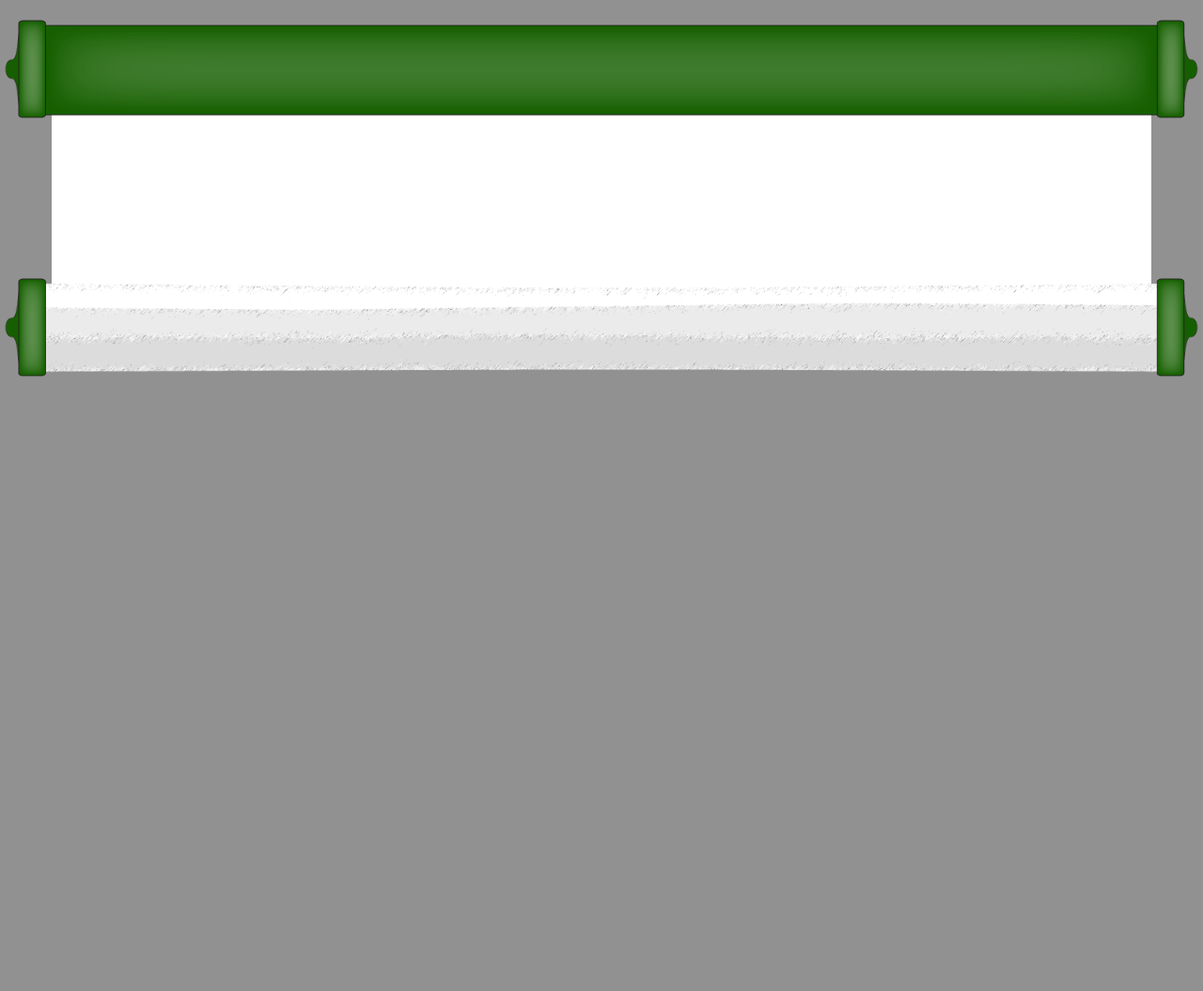
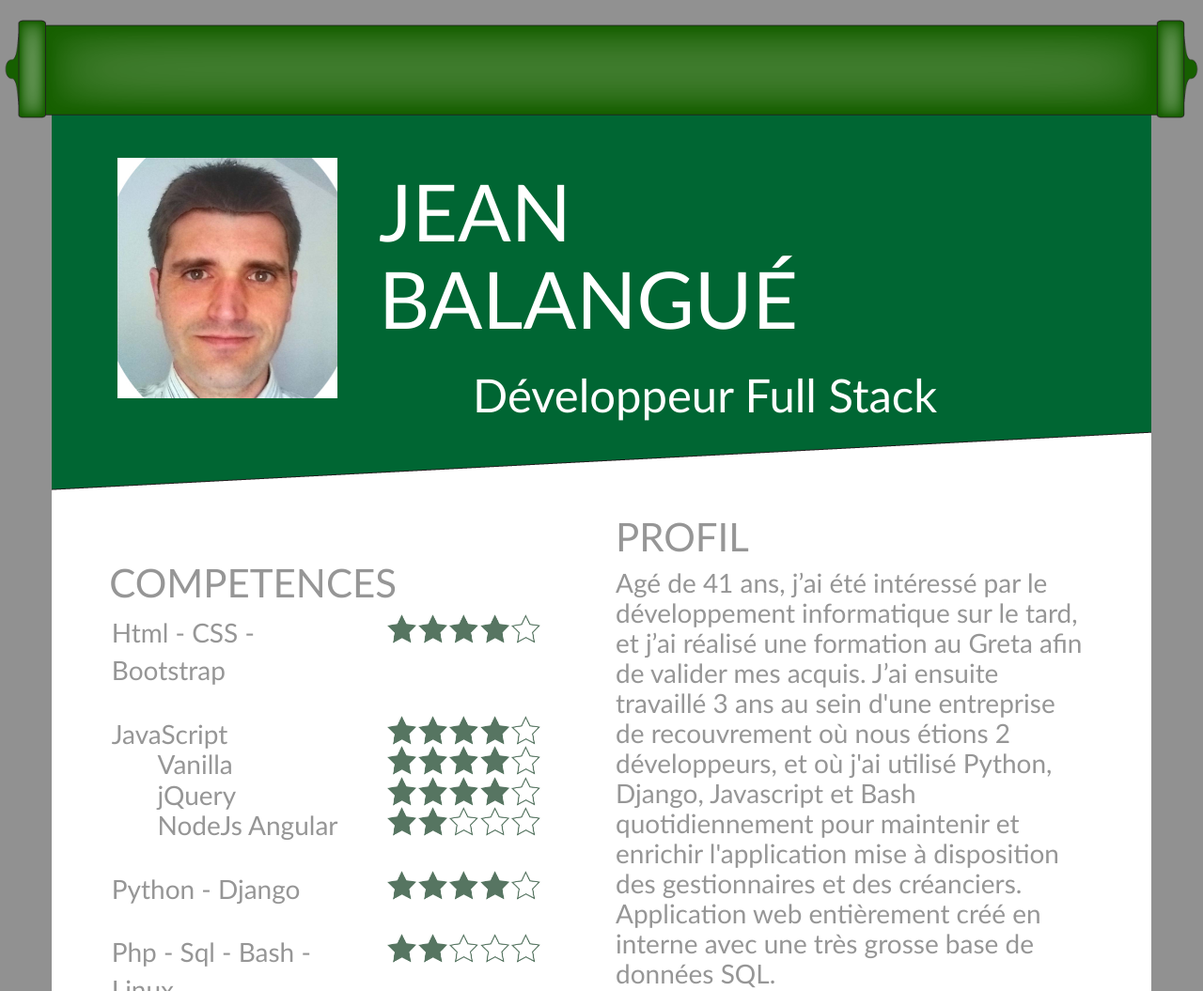
Before and after one commit to juannitoo/C.V, a plain HTML site: page index.html in a window 1280 px wide. Shown: the top 1055 px of the page at 94% size. Drawn offline with nearby package versions, Linux system fonts and the light colour scheme.

Commit message:
Add files via upload

```diff
--- a/index.html
+++ b/index.html
@@ -69,9 +69,7 @@
             greenPapyrus.src = "assets/pictures/rouleau-vert-1600px.png"
         }
 
-        // papyrus click event
-        papyrus.addEventListener('click', function(){
-
+        function anim_papyrus_default(){
             // animation papyrus
             container.classList.add('animation-marge')
             container.classList.remove('marge-hight')
@@ -107,17 +105,26 @@
                 animObject(contact)
                 animObject(experience)
 
-                // h3 tootlip anomation
+                // h3 tootlip anomation couleur verte
                 setTimeout(() => {
                     animh3()
-                }, 6500);
+                }, 5500);
 
             }, 200);
+        }
 
+        // papyrus click event
+        papyrus.addEventListener('click', function(){
+            anim_papyrus_default()
         })
 
-         // papyrus vert click event
-         greenPapyrus.addEventListener('click', function(){
+        // animation papyrus par defaut
+        setTimeout(() => {
+            anim_papyrus_default()
+        }, 1200);
+
+        // papyrus vert click event
+        greenPapyrus.addEventListener('click', function(){
 
             // cancel click when the div is rolled
             if ( container.className === 'container animation-marge' ){
```
